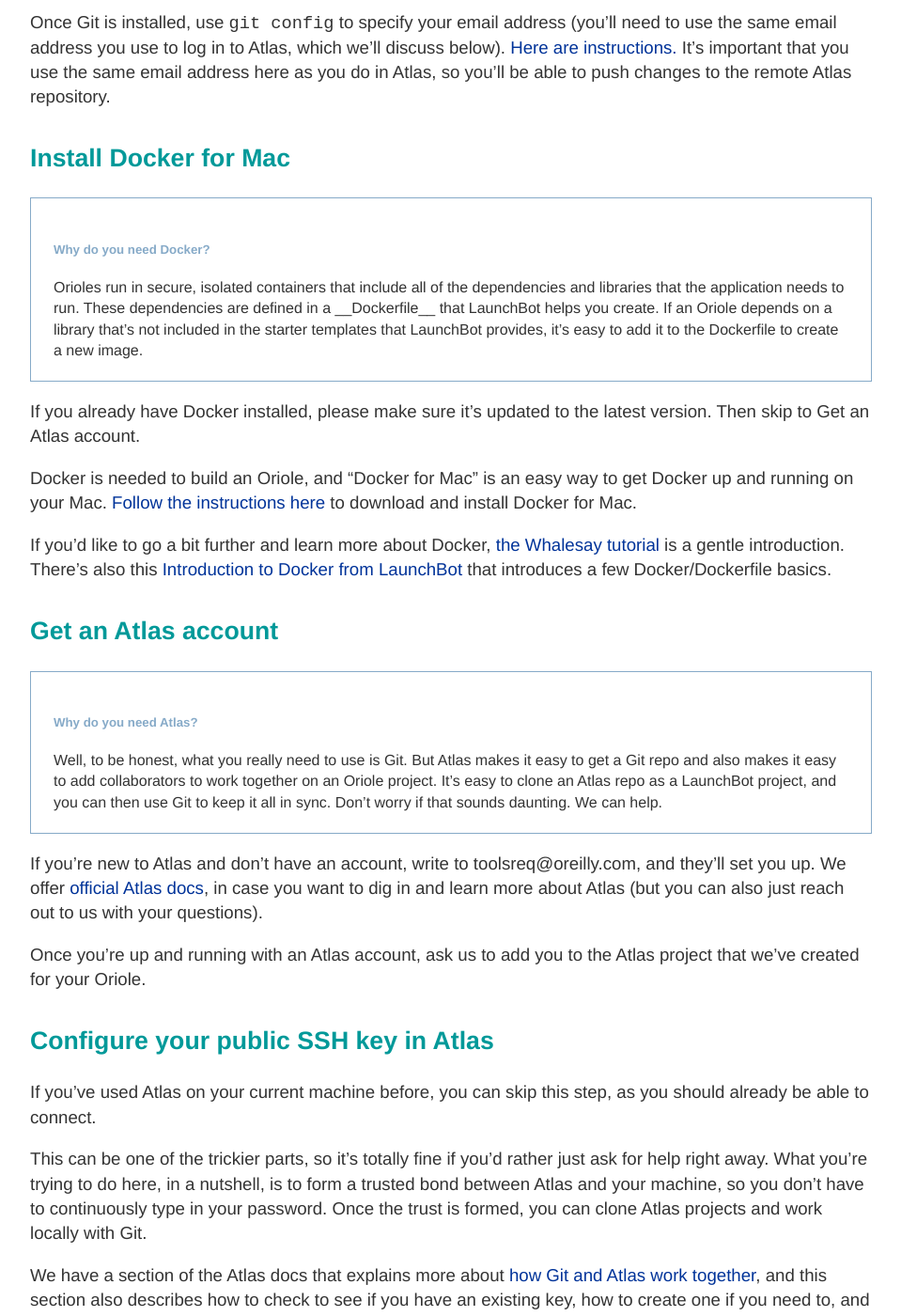
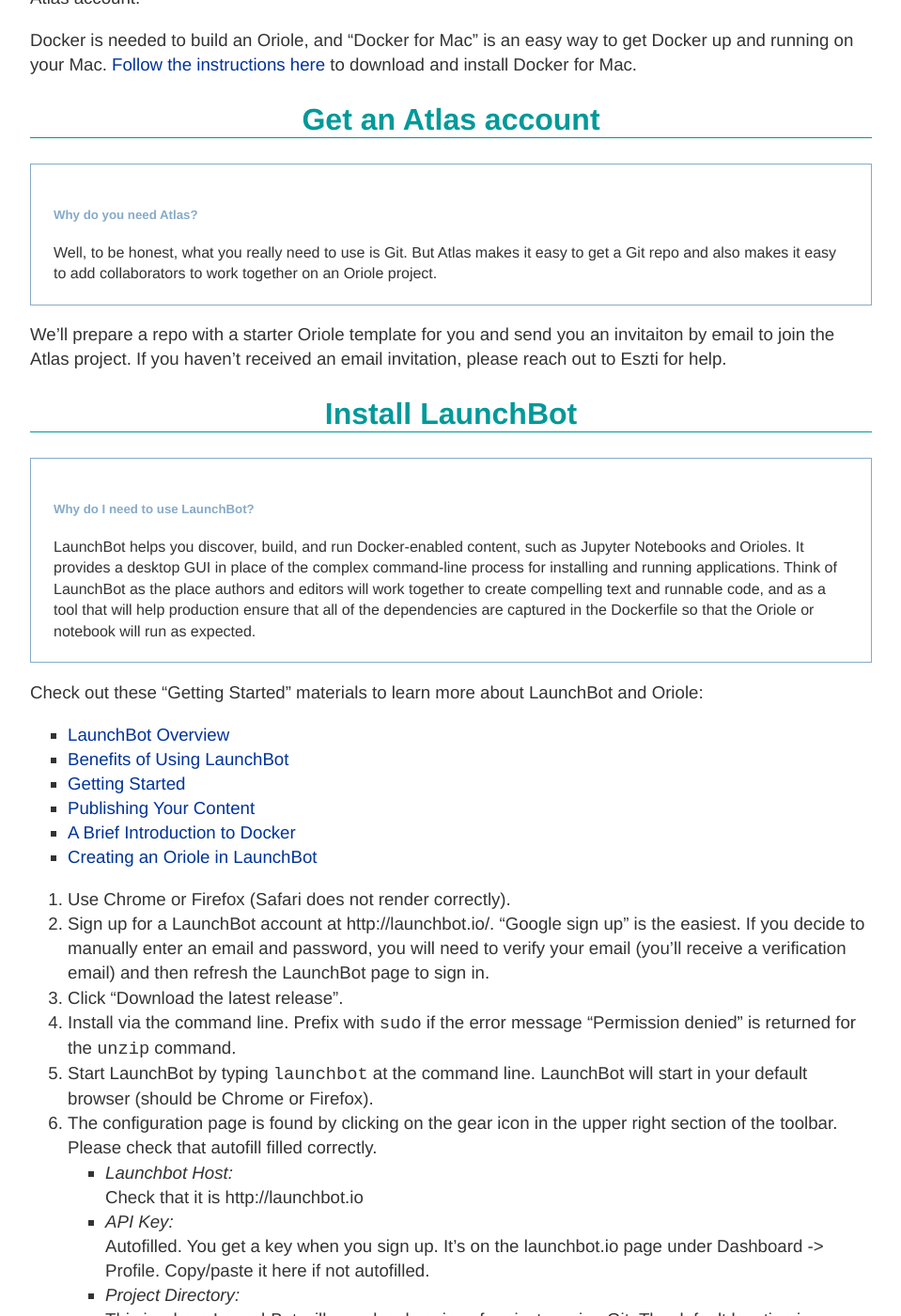
Before and after one commit to oreillymedia/production-resources, a Jekyll site: the page built from oriole/index.md, in a window 1280 px wide and 1400 px high, scrolled down 1269 px. Shown: the whole window at 94% size, without its empty margins (160-1119 px from the left). Built offline with Jekyll 4.4.1, drawn with Linux system fonts in a browser that asks for light colours; some of the changed text lies outside the part shown.

Commit message:
Update index.md

```diff
--- a/oriole/index.md
+++ b/oriole/index.md
@@ -3,22 +3,11 @@
 title: Oriole Guidelines and Resources
 ---
 
-# O'Reilly Oriole Guidelines and Resources
+# O'Reilly Oriole Author Guide to Working with Atlas and LaunchBot
 
 Oriole is a unique new medium that blends code, data, text, and video into a narrated learning experience with executable content.
 
 To learn more and see examples, please go <a href="http://www.oreilly.com/oriole/">here</a>. Safari members can also see the complete collection <a href="https://www.safaribooksonline.com/oriole/">here</a>.
-
-# Author's Guide: Creating an Oriole with Atlas and LaunchBot
-
-## Introduction
-
-The following guide will help you get up and running with Atlas and LaunchBot. We'll help you install and set up:
-
-* Git
-* Docker
-* Atlas
-* LaunchBot
 
 ## Installation and Configuration
 
@@ -26,56 +15,38 @@
   <p>The following instructions are for Mac. For those Windows users, we're sorry! Please reach out to us directly for help.</p>
 </div>
 
-### Make sure Git is installed
+## Make sure Git is installed
 
 <div data-type="note">
   <h5>Why do you need Git?</h5>
-  <p>An Oriole is more like software than a manuscript, and software should be managed with something like Git, which provides version control and useful tools such as branching, merging, and diffing.</p>
+  <p>An Oriole is more like software than a manuscript, and Git provides version control and useful tools such as branching, merging, and diffing.</p>
 </div>
 
-To check whether you have Git installed already, type `git` at the command line in a terminal window. If you see output that describes common Git commands, you have Git installed and can move on to installing Docker for Mac.
-
-If you need help finding a terminal window and using the command line, see Appendix A.
-
-If you need to install Git, [follow the instructions here](https://git-scm.com/book/en/v1/Getting-Started-Installing-Git#Installing-on-Mac) (and please reach out to us for help).
+To check whether you have Git installed already, type `git` at the command line in a terminal window. If you see output that describes common Git commands, you have Git installed and can move on to Installing Docker for Mac.
 
 Once Git is installed, use `git config` to specify your email address (you'll need to use the same email address you use to log in to Atlas, which we'll discuss below). [Here are instructions.](https://help.github.com/articles/setting-your-email-in-git/) It's important that you use the same email address here as you do in Atlas, so you'll be able to push changes to the remote Atlas repository.
 
-### Install Docker for Mac
+## Install Docker for Mac
 
 <div data-type="note">
 <h5>Why do you need Docker?</h5>
-  <p>Orioles run in secure, isolated containers that include all of the dependencies and libraries that the application needs to run. These dependencies are defined in a __Dockerfile__ that LaunchBot helps you create. If an Oriole depends on a library that’s not included in the starter templates that LaunchBot provides, it’s easy to add it to the Dockerfile to create a new image.  </p>
+  <p>Orioles run in secure, isolated containers that include all of the dependencies and libraries that the application needs to run. These dependencies are defined in a __Dockerfile__ that LaunchBot helps you create.</p>
 </div>
 
 If you already have Docker installed, please make sure it's updated to the latest version. Then skip to Get an Atlas account.
 
 Docker is needed to build an Oriole, and "Docker for Mac" is an easy way to get Docker up and running on your Mac. [Follow the instructions here](https://docs.docker.com/docker-for-mac/) to download and install Docker for Mac.
 
-If you’d like to go a bit further and learn more about Docker, [the Whalesay tutorial](https://docs.docker.com/engine/getstarted/) is a gentle introduction. There’s also this [Introduction to Docker from LaunchBot](http://launchbot.io/docs/tutorial/docker-intro/) that introduces a few Docker/Dockerfile basics.
-
-### Get an Atlas account
+## Get an Atlas account
 
 <div data-type="note">
   <h5>Why do you need Atlas?</h5>
-  <p>Well, to be honest, what you really need to use is Git. But Atlas makes it easy to get a Git repo and also makes it easy to add collaborators to work together on an Oriole project. It’s easy to clone an Atlas repo as a LaunchBot project, and you can then use Git to keep it all in sync. Don’t worry if that sounds daunting. We can help.</p>
+  <p>Well, to be honest, what you really need to use is Git. But Atlas makes it easy to get a Git repo and also makes it easy to add collaborators to work together on an Oriole project.</p>
 </div>
 
-If you're new to Atlas and don't have an account, write to toolsreq@oreilly.com, and they’ll set you up. We offer [official Atlas docs](http://docs.atlas.oreilly.com/), in case you want to dig in and learn more about Atlas (but you can also just reach out to us with your questions).
+We'll prepare a repo with a starter Oriole template for you and send you an invitaiton by email to join the Atlas project. If you haven't received an email invitation, please reach out to Eszti for help.
 
-Once you’re up and running with an Atlas account, ask us to add you to the Atlas project that we've created for your Oriole.
-
-### Configure your public SSH key in Atlas
-
-If you've used Atlas on your current machine before, you can skip this step, as you should already be able to connect.
-
-This can be one of the trickier parts, so it’s totally fine if you’d rather just ask for help right away. What you’re trying to do here, in a nutshell, is to form a trusted bond between Atlas and your machine, so you don’t have to continuously type in your password. Once the trust is formed, you can clone Atlas projects and work locally with Git.
-
-We have a section of the Atlas docs that explains more about [how Git and Atlas work together](http://docs.atlas.oreilly.com/using_git.html#sshkeys), and this section also describes how to check to see if you have an existing key, how to create one if you need to, and finally how to add your key to Atlas.
-
-If the Atlas instructions were confusing, there’s also some helpful instructions from GitHub that describe [how to generate an SSH key](https://help.github.com/articles/generating-an-ssh-key/). If you generate a new key by following the GitHub instructions, you’ll still need to add your key to Atlas, [as described here](http://docs.atlas.oreilly.com/using_git.html#sshkeys).
-
-### Install LaunchBot
+## Install LaunchBot
 
 <div data-type="note">
   <h5>Why do I need to use LaunchBot?</h5>
@@ -92,9 +63,7 @@
 * [A Brief Introduction to Docker](http://launchbot.io/docs/tutorial/docker-intro/)
 * [Creating an Oriole in LaunchBot](https://www.youtube.com/watch?v=WJMUkHzAFsg&feature=youtu.be)
 
-Sign up for launchbot at http://launchbot.io/. Use your Google email to sign up (Google sign up) and follow the directions about copy/pasting the API key.
-
-1. Use Chrome or Firefox as the browser (Safari does not render correctly).
+1. Use Chrome or Firefox (Safari does not render correctly).
 2. Sign up for a LaunchBot account at http://launchbot.io/. “Google sign up” is the easiest. If you decide to manually enter an email and password, you will need to verify your email (you'll receive a verification email) and then refresh the LaunchBot page to sign in.
 3. Click “Download the latest release”.
 4. Install via the command line. Prefix with `sudo` if the error message “Permission denied” is returned for the `unzip` command.
@@ -111,7 +80,7 @@
    * *Certificate:*<br/>Leave empty
    * *Key:*<br/>Leave empty
 
-## How to Make an Oriole with Git, Atlas, and LaunchBot
+# How to Make an Oriole with Git, Atlas, and LaunchBot
 
 Now that al of the pieces are in place, we'll take you through the steps to start a new Oriole project.
 
```
